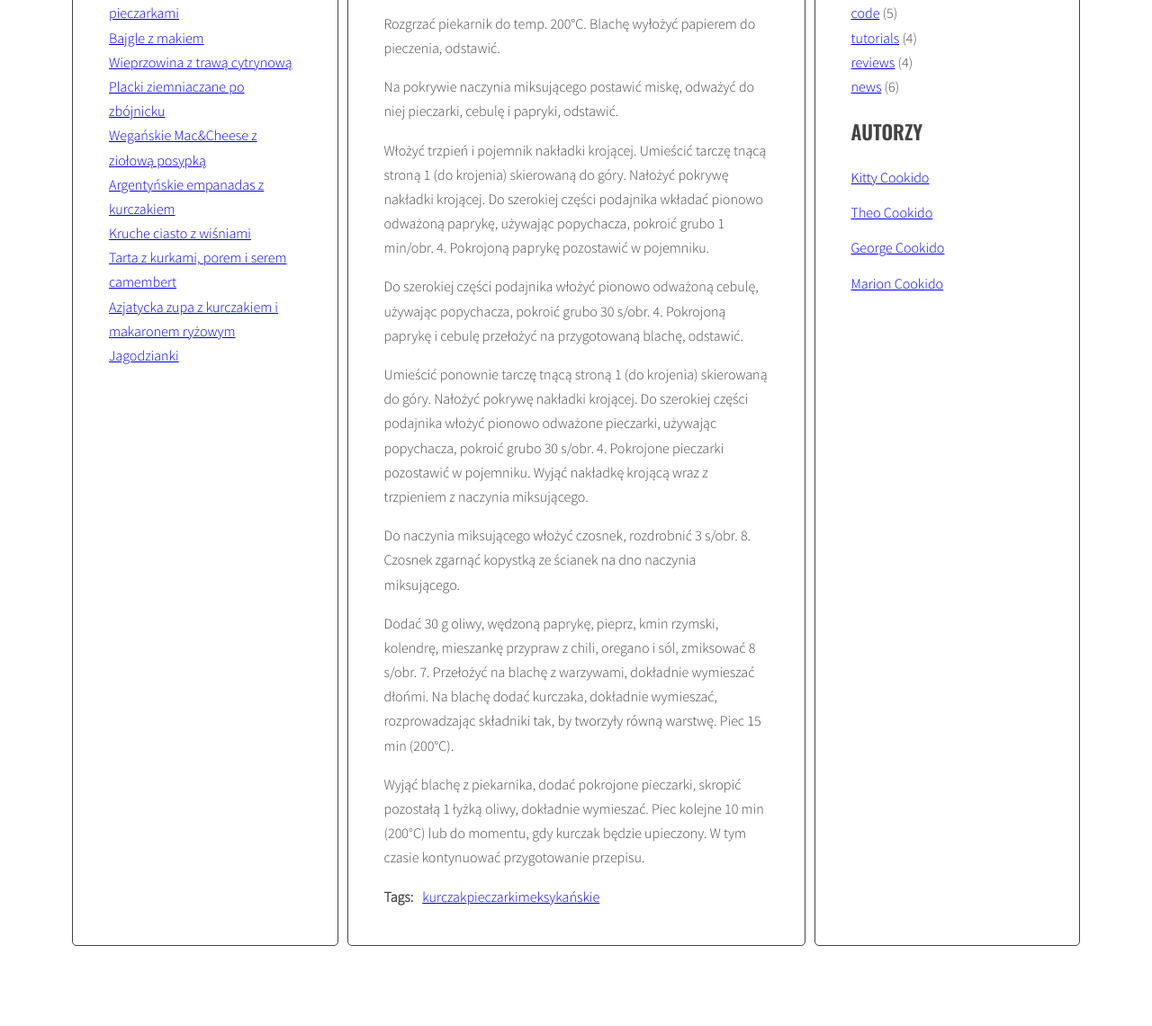
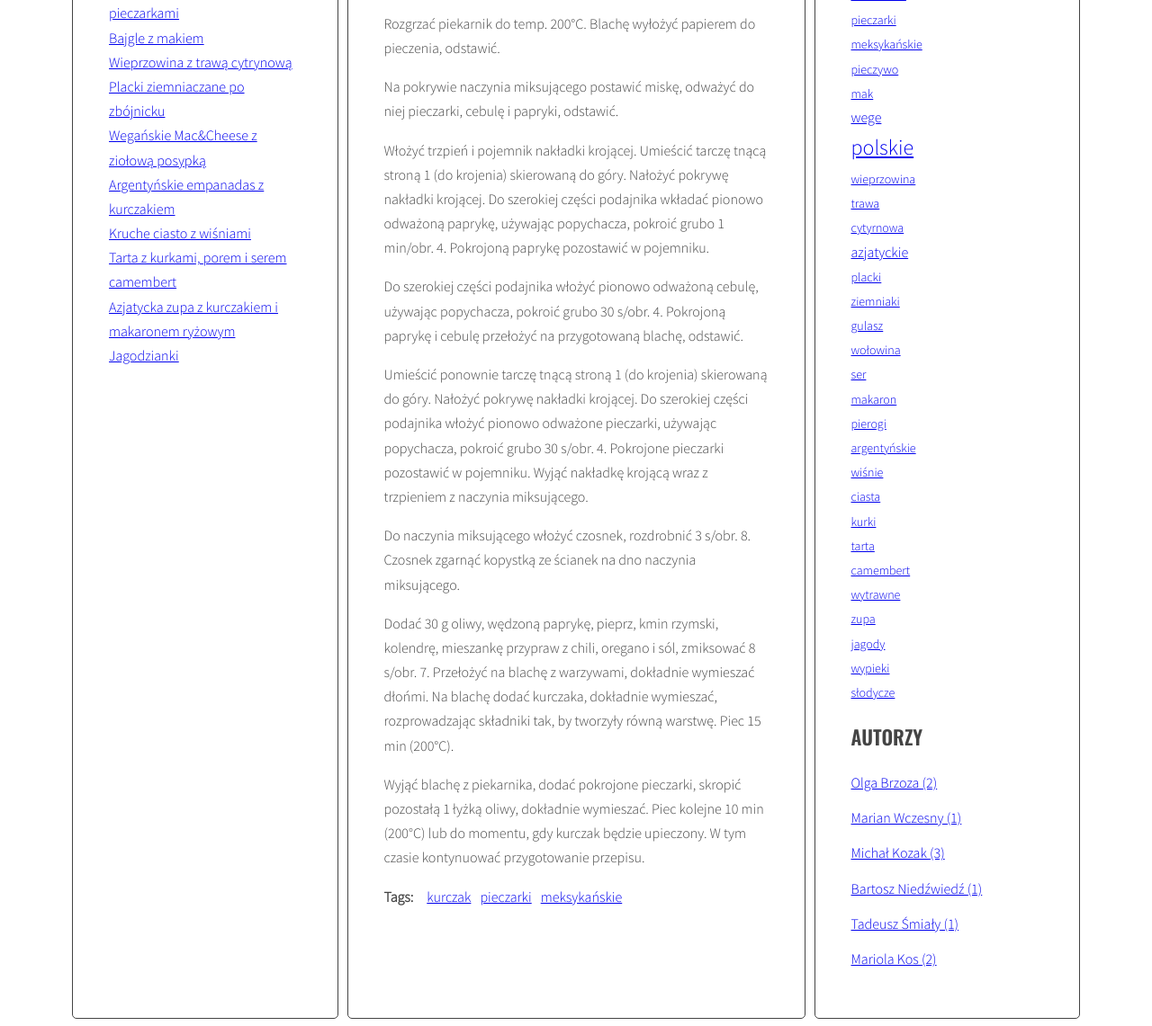
Before and after one commit to dziakola/cooking-blog, a website: page index.html in a window 1280 px wide. Shown: the part 384-1525 px from the top of the page at 90% size. Before the commit the page ends 1444 px from the top, so only its background shows below. Drawn offline with nearby package versions, Linux system fonts and the light colour scheme.

Commit message:
Add files via upload

```diff
--- a/index.html
+++ b/index.html
@@ -622,36 +622,9 @@
           </section>
           <aside class="sidebar">
             <h2 class="section-title">Tagi</h2>
-            <ul class="list tags">
-              <li><a href="#">design</a> <span>(6)</span></li>
-              <li><a href="#">code</a> <span>(5)</span></li>
-              <li><a href="#">tutorials</a> <span>(4)</span></li>
-              <li><a href="#">reviews</a> <span>(4)</span></li>
-              <li><a href="#">news</a> <span>(6)</span></li>
-            </ul>
+            <ul class="list tags"></ul>
             <h2 class="section-title">Autorzy</h2>
-            <ul class="list authors">
-              <li>
-                <a href="#">
-                  <span class="author-name">Kitty Cookido</span>
-                </a>
-              </li>
-              <li>
-                <a href="#">
-                  <span class="author-name">Theo Cookido</span>
-                </a>
-              </li>
-              <li>
-                <a href="#">
-                  <span class="author-name">George Cookido</span>
-                </a>
-              </li>
-              <li>
-                <a href="#">
-                  <span class="author-name">Marion Cookido</span>
-                </a>
-              </li>
-            </ul>
+            <ul class="list authors"></ul>
           </aside>
         </main>
       </div>
--- a/js/script.js
+++ b/js/script.js
@@ -3,7 +3,12 @@ const optArticleSelector = ".post",
   optTitleSelector = ".post-title",
   optTitleListSelector = ".titles",
   optArticleTagSelector = ".post-tags .list",
-  optArticleAuthorsSelector = ".post .post-author";
+  optArticleAuthorsSelector = ".post .post-author",
+  //lista tagów w prawej kolumnie
+  optTagsListSelector = ".sidebar .tags",
+  optCloudClassCount = 4,
+  optCloudClassPrefix = "tag-size-",
+  optRightColumnAuthorsSelector = ".sidebar .authors";
 generateTitleLinks();
 
 function titleClickHandler(event) {
@@ -57,8 +62,30 @@ function generateTitleLinks(customSelector = "") {
     link.addEventListener("click", titleClickHandler);
   }
 }
+//zwraca najmniejszą i największą ilość tagów, w obiekcie
+function calculateTagsParams(tags) {
+  const params = { max: 1, min: 9999 };
+  for (let tag in tags) {
+    if (tags[tag] > params.max) {
+      params.max = tags[tag];
+    } else if (tags[tag] < params.min) {
+      params.min = tags[tag];
+    }
+  }
+  return params;
+}
+//porównuje liczbe wystąpień taga z największą i najmniejszą ilością wszystkich tagów
+function calculateTagClass(count, params) {
+  const normalizedCount = count - params.min;
+  const normalizedMax = params.max - params.min;
+  const percentage = normalizedCount / normalizedMax;
+  const classNumber = Math.floor(percentage * (optCloudClassCount - 1) + 1);
+  return optCloudClassPrefix + classNumber;
+}
 /*generowanie tagów*/
 function generateTags() {
+  /* [NEW] create a new variable allTags with an empty object */
+  let allTags = {};
   const allArticles = document.querySelectorAll(optArticleSelector);
   for (let article of allArticles) {
     /* find tags wrapper */
@@ -70,11 +97,35 @@ function generateTags() {
     const articleTagsArray = articleTags.split(" ");
 
     for (let tag of articleTagsArray) {
-      html = html + `<li><a href="#tag-${tag}">${tag}</a></li>`;
+      const linkHTML = `<li><a href="#tag-${tag}">${tag}</a></li>`;
+      html = html + linkHTML;
+      /* [NEW] check if this link is NOT already in allTags*/
+      if (!allTags.hasOwnProperty(tag)) {
+        /* [NEW] add generated code to allTags object */
+        allTags[tag] = 1;
+      } else {
+        allTags[tag]++;
+      }
     }
     /*filling tags wrapper*/
     listTag.innerHTML = html;
   }
+  /* [NEW] find list of tags in right column */
+  const tagList = document.querySelector(optTagsListSelector);
+  /* [NEW] add html from allTags to tagList */
+  //tagList.innerHTML = allTags.join(" ");
+  const tagsParams = calculateTagsParams(allTags);
+  console.log("tagsParams:", tagsParams);
+  //all links HTML code
+  let allTagsHTML = "";
+  //for each tag in allTags
+  for (let tag in allTags) {
+    allTagsHTML += `<li><a class='${calculateTagClass(
+      allTags[tag],
+      tagsParams
+    )}' href="#tag-${tag}">${tag}</a></li>`;
+  }
+  tagList.innerHTML = allTagsHTML;
 }
 
 generateTags();
@@ -111,24 +162,52 @@ function tagClickHandler(event) {
 function addClickListenersToTags() {
   /* find all links to tags */
   const allListTags = document.querySelectorAll(".post-tags li a");
+  const allListTagsRight = document.querySelectorAll(".sidebar .tags li a");
   for (let linkTag of allListTags) {
     linkTag.addEventListener("click", tagClickHandler);
+  }
+  for (let linkTagRight of allListTagsRight) {
+    linkTagRight.addEventListener("click", tagClickHandler);
   }
 }
 
 addClickListenersToTags();
 
 function generateAuthors() {
+  /*obiekt autorzy i liczba ich artykułów*/
+  const objAuthors = {};
   /*wszystkie artykuły*/
   const allArticles = document.querySelectorAll(optArticleSelector);
+  const articleAuthorList = [];
+  const listAuthorsRight = document.querySelector(
+    optRightColumnAuthorsSelector
+  );
   for (let article of allArticles) {
-    /*paragraf z autorem danego artykułu*/
+    /*autor artykułu w kolumnie środkowej selector*/
     const listAuthors = article.querySelector(optArticleAuthorsSelector);
+    /*autor artykułu w kolumnie prawej selector*/
+
     /*wrapper z autorem danego artykułu*/
     const articleAuthor = article.getAttribute("data-author");
+    /*stworzenie tablicy z autorami artykułów*/
+    articleAuthorList.push(articleAuthor);
     /*uzupełnianie jednego paragrafu przy każdym obrocie pętli*/
     listAuthors.innerHTML = `<a href="#author-${articleAuthor}">${articleAuthor}</a>`;
   }
+
+  /*tworzenie obiektu z listą autorów i liczbą ich artykułów*/
+  for (let author of articleAuthorList) {
+    if (!objAuthors.hasOwnProperty(author)) {
+      objAuthors[author] = 1;
+    } else {
+      objAuthors[author]++;
+    }
+  }
+  let html = "";
+  for (let author in objAuthors) {
+    html += `<li><a href="#author-${author}">${author} (${objAuthors[author]})</a></li>`;
+  }
+  listAuthorsRight.innerHTML = html;
 }
 generateAuthors();
 
@@ -156,7 +235,11 @@ function authorClickHandler(event) {
 
 function addClickListenersToAuthors() {
   const allLinkAuthors = document.querySelectorAll(".post .post-author a");
+  const allLinkAuthorsRight = document.querySelectorAll(".sidebar .authors a");
   for (let linkAuthor of allLinkAuthors) {
+    linkAuthor.addEventListener("click", authorClickHandler);
+  }
+  for (let linkAuthor of allLinkAuthorsRight) {
     linkAuthor.addEventListener("click", authorClickHandler);
   }
 }
--- a/sass/style.scss
+++ b/sass/style.scss
@@ -94,13 +94,6 @@ body {
     margin: 5px;
   }
 }
-.post-tags {
-  ul {
-    li {
-      margin: 5px;
-    }
-  }
-}
 
 /* Authors */
 
@@ -129,3 +122,24 @@ body {
     margin: 0 10px 0 0;
   }
 }
+.post-tags {
+  ul {
+    li {
+      margin-top: 0;
+      margin-right: 5px;
+      font-size: 16px;
+    }
+  }
+}
+.tag-size-1 {
+  font-size: 14px;
+}
+.tag-size-2 {
+  font-size: 16px;
+}
+.tag-size-3 {
+  font-size: 20px;
+}
+.tag-size-4 {
+  font-size: 24px;
+}
```
Also changed, not shown: css/style.css, 1 other file.
